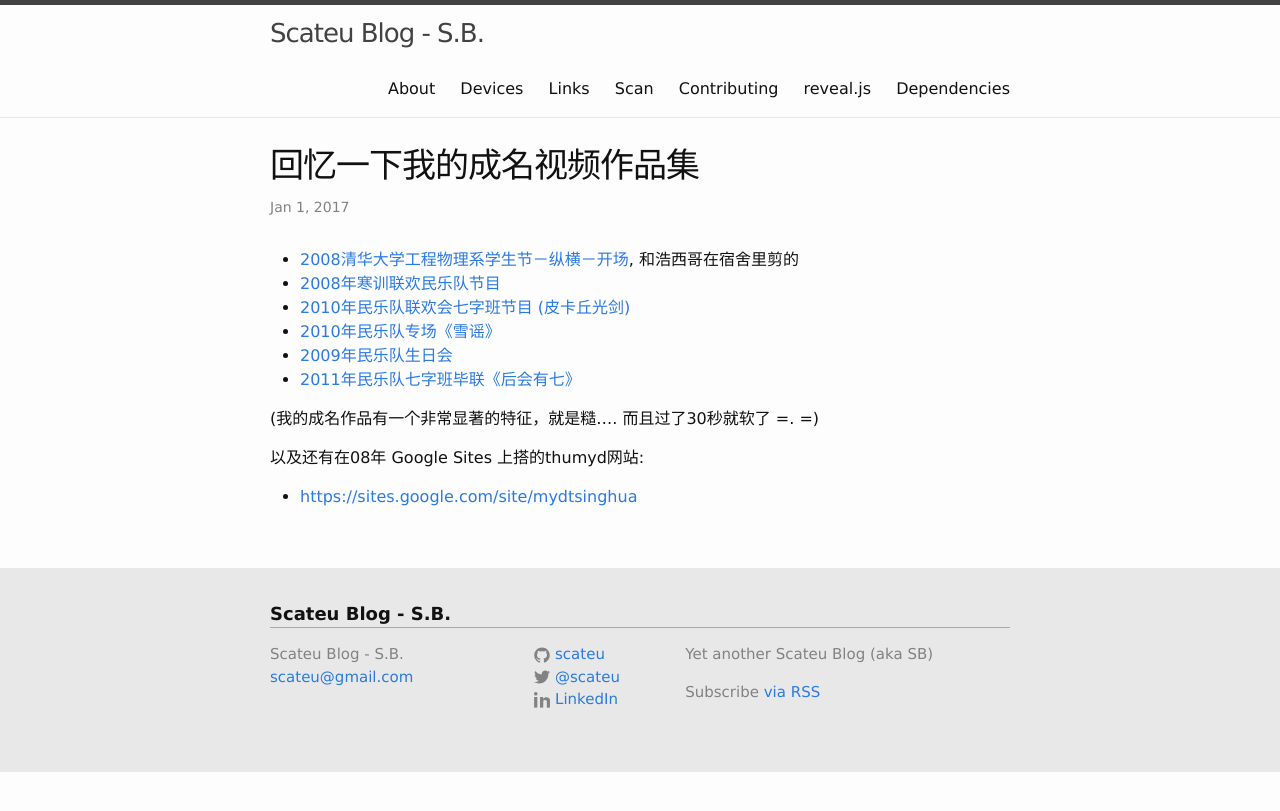
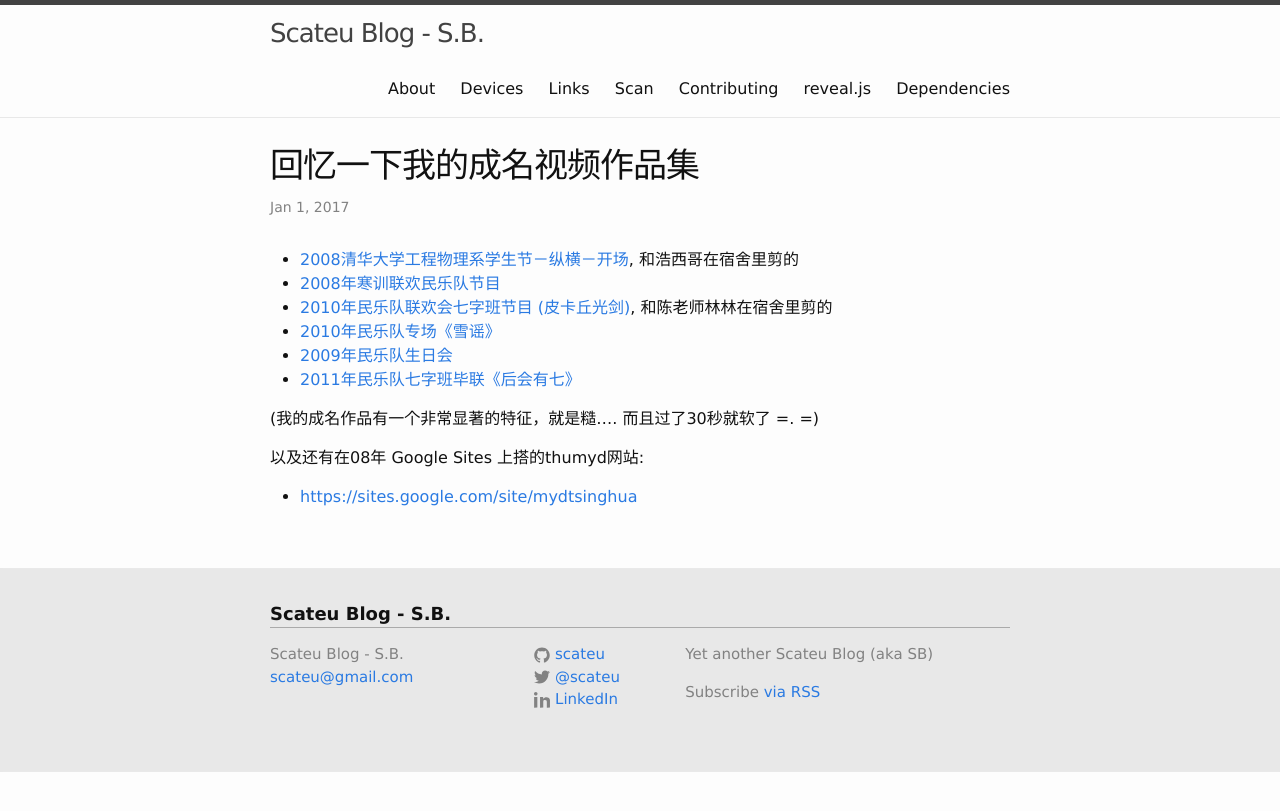
Before and after one commit to scateu/scateu.github.io, a Jekyll site: the page built from _posts/2017-01-01-my-videos.md, in a window 1280 px wide. Shown: the top 811 px of the page. Built offline with Jekyll 4.4.1, drawn with Linux system fonts in a browser that asks for light colours; nearby versions of some CDN libraries; comment, search, counter and statistics services are not loaded.

Commit message:
Sun Jan  1 11:14:50 CST 2017

```diff
--- a/_posts/2017-01-01-my-videos.md
+++ b/_posts/2017-01-01-my-videos.md
@@ -6,7 +6,7 @@ layout: post
 
  - [2008清华大学工程物理系学生节－纵横－开场](http://v.youku.com/v_show/id_XNTY4Njg5MTI=.html), 和浩西哥在宿舍里剪的
  - [2008年寒训联欢民乐队节目](http://v.youku.com/v_show/id_XNzM2OTg5NTI=.html)
- - [2010年民乐队联欢会七字班节目 (皮卡丘光剑)](http://v.youku.com/v_show/id_XMTc5MDU1OTQ0.html)
+ - [2010年民乐队联欢会七字班节目 (皮卡丘光剑)](http://v.youku.com/v_show/id_XMTc5MDU1OTQ0.html), 和陈老师林林在宿舍里剪的
  - [2010年民乐队专场《雪谣》](http://v.youku.com/v_show/id_XMTQwNDA3NDgw.html)
  - [2009年民乐队生日会](http://v.youku.com/v_show/id_XMTMxMTcyOTgw.html)
  - [2011年民乐队七字班毕联《后会有七》](http://v.youku.com/v_show/id_XNDM0ODg5MDA4.html)
```
